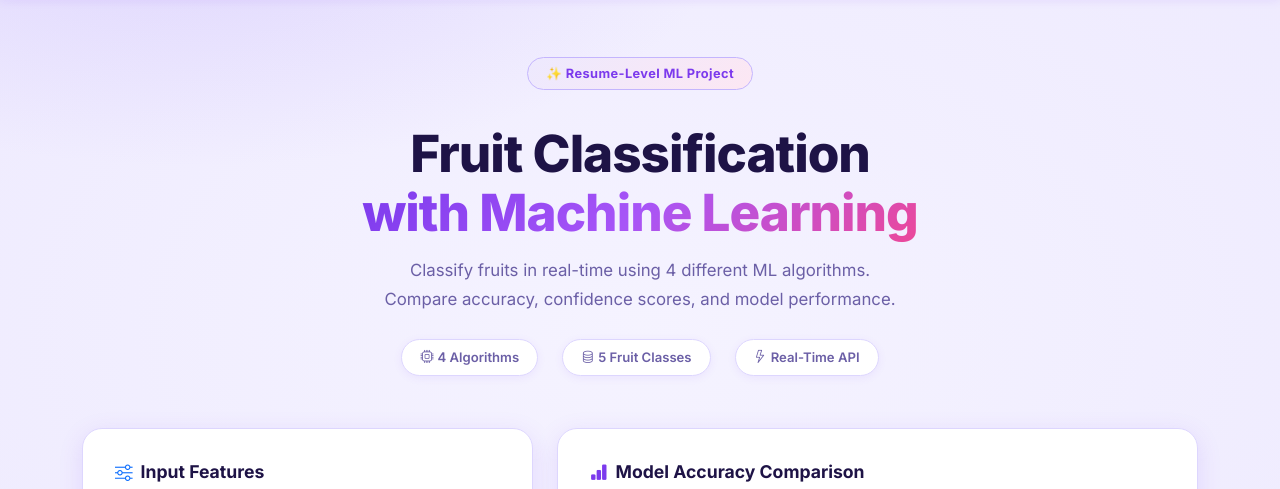
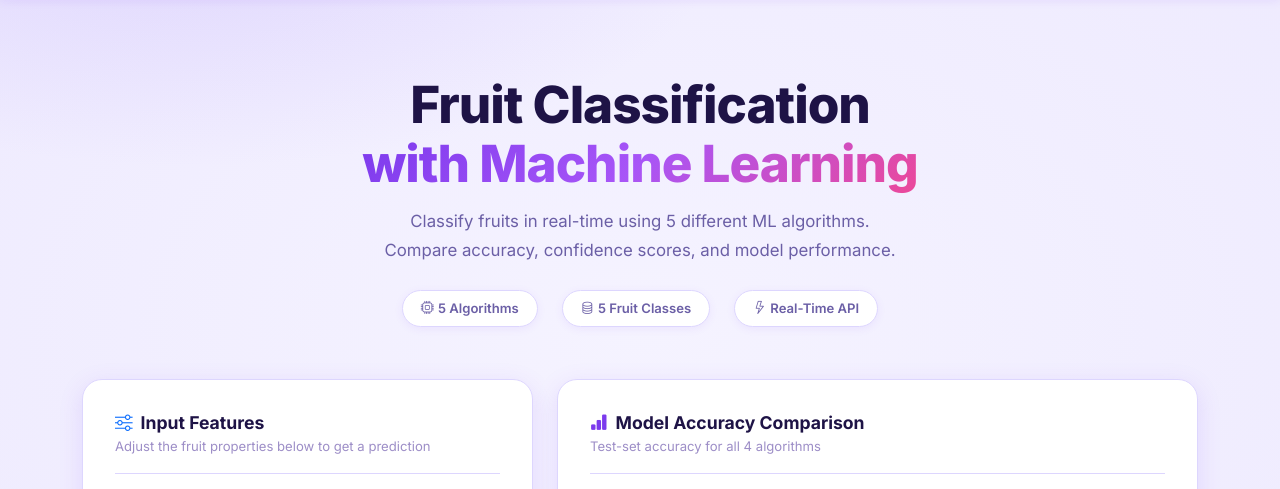
Before and after one commit to Santhiya0814/FruitClassifier, a Flask app: page / in a window 1280 px wide. Shown: the part 73-562 px from the top of the page. Run offline with Flask 3, Linux system fonts and the light colour scheme; some libraries are stand-ins or nearby versions.

Commit message:
updated project

```diff
--- a/templates/index.html
+++ b/templates/index.html
@@ -3,7 +3,7 @@
 <head>
   <meta charset="UTF-8" />
   <meta name="viewport" content="width=device-width, initial-scale=1.0" />
-  <title>Fruit Classifier ML | Professional AI Tool</title>
+  <title>Fruit Classifier ML</title>
   <meta name="description" content="AI-powered fruit classification using multiple machine learning algorithms — KNN, Decision Tree, Naive Bayes, and Logistic Regression." />
 
   <!-- Google Fonts -->
@@ -41,17 +41,16 @@
 <!-- ═══════════════════════ HERO ═══════════════════════ -->
 <section class="hero-section">
   <div class="container text-center">
-    <div class="hero-badge mb-3">✨ Resume-Level ML Project</div>
     <h1 class="hero-title">
       Fruit Classification<br/>
       <span class="gradient-text">with Machine Learning</span>
     </h1>
     <p class="hero-subtitle">
-      Classify fruits in real-time using 4 different ML algorithms.<br/>
+      Classify fruits in real-time using 5 different ML algorithms.<br/>
       Compare accuracy, confidence scores, and model performance.
     </p>
     <div class="hero-stats d-flex justify-content-center gap-4 mt-4 flex-wrap">
-      <div class="stat-chip"><i class="bi bi-cpu me-1"></i>4 Algorithms</div>
+      <div class="stat-chip"><i class="bi bi-cpu me-1"></i>5 Algorithms</div>
       <div class="stat-chip"><i class="bi bi-database me-1"></i>5 Fruit Classes</div>
       <div class="stat-chip"><i class="bi bi-lightning me-1"></i>Real-Time API</div>
     </div>
```
